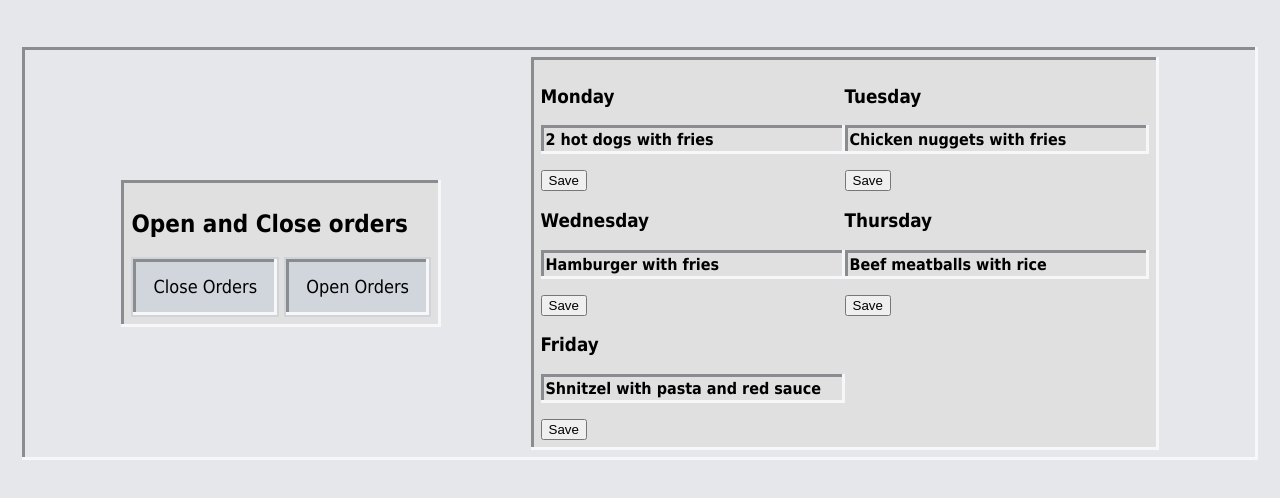
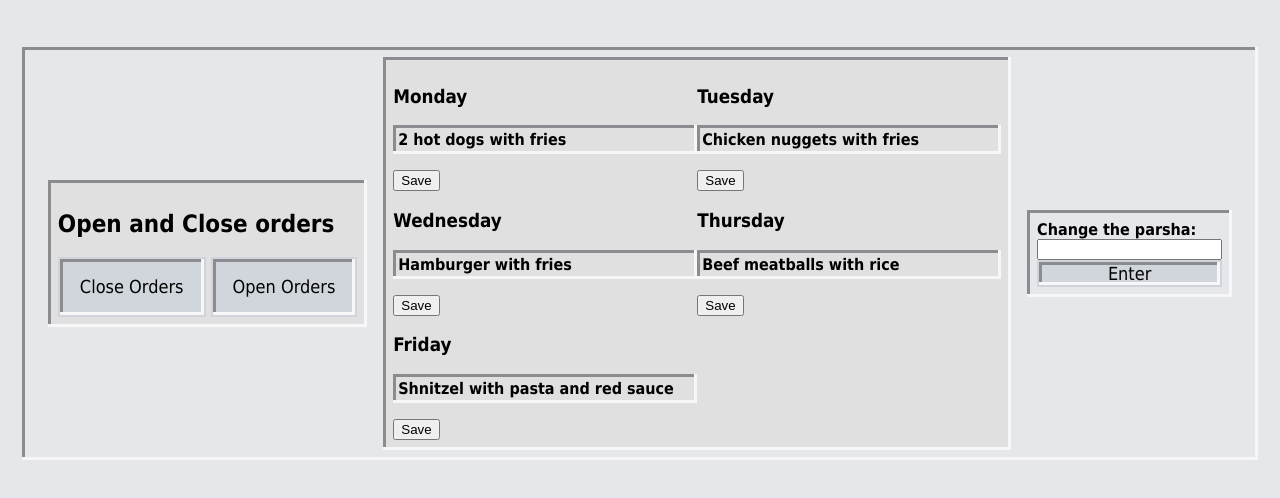
Before and after one commit to motty-mandel/chabad-lunch-orders, a plain HTML site: page manager.html in a window 1280 px wide. Shown: the part 270-768 px from the top of the page. Drawn offline with Linux system fonts and the light colour scheme.

Commit message:
working on manager changing the parsha

```diff
--- a/manager.css
+++ b/manager.css
@@ -51,3 +51,19 @@
     padding: 5px;
     outline: none;
 }
+
+.parsha {
+    display: flex;
+    flex-direction: column;
+    font-family: MS Sans Serif, Tahoma, Verdana, Segoe UI, sans-serif;
+    box-shadow: inset -3px -3px #f7f7f9, inset 3px 3px #8b8c8f;
+    padding: 10px;
+}
+
+.parsha button {
+    font-size: large;
+    border: 2px solid #d0d4da;
+    background-color: #d1d5dc;
+    box-shadow: inset -3px -3px #f7f7f9, inset 3px 3px #8b8c8f;
+    font-family: MS Sans Serif, Tahoma, Verdana, Segoe UI, sans-serif;
+}
--- a/manager.html
+++ b/manager.html
@@ -33,6 +33,11 @@
             <button class="open-orders-btn" onclick="openOrders()">Open Orders</button>
         </div>
         <div class="menu"></div>
+        <div class="parsha">
+            <label for="parsha">Change the parsha:</label>
+            <input type="text" name="parsha" id="new-parsha">
+            <button id="parsha-button">Enter</button>
+        </div>
     </div>
 
 
--- a/manager.js
+++ b/manager.js
@@ -1,6 +1,8 @@
 const closeOrdersBtn = document.querySelector('.close-orders-btn');
 const openOrdersBtn = document.querySelector('.open-orders-btn');
 const manageMenu = document.querySelector('.menu');
+const parshaBtn = document.getElementById('parsha-button');
+const newParsha = document.getElementById('new-parsha');
 
 function closeOrders() {
     closeOrdersBtn.classList.add('active');
@@ -58,5 +60,11 @@ function saveFoodItems(e) {
         .catch(err => console.error(err));
 }
 
+parshaBtn.addEventListener('click', function() {
+    let newParshaValue = newParsha.value;
+    localStorage.setItem('newParsha', newParshaValue);
+})
+
+
 // Run on page load
 document.addEventListener('DOMContentLoaded', restoreButtonState);
```
Also changed, not shown: index.html (+1 -1 lines), script.js (+8 -0 lines).
